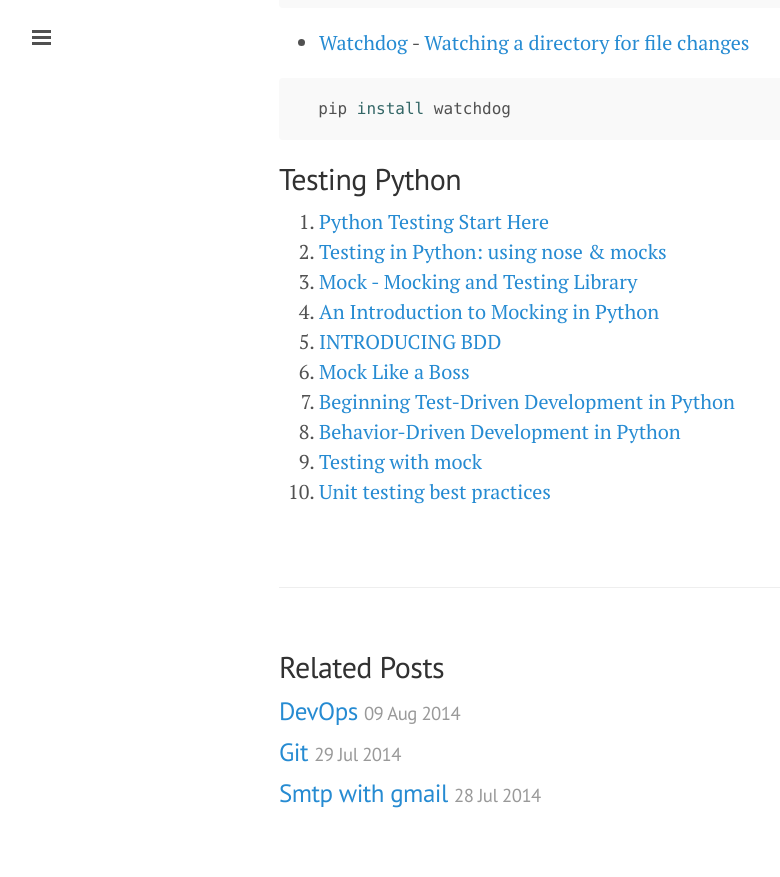
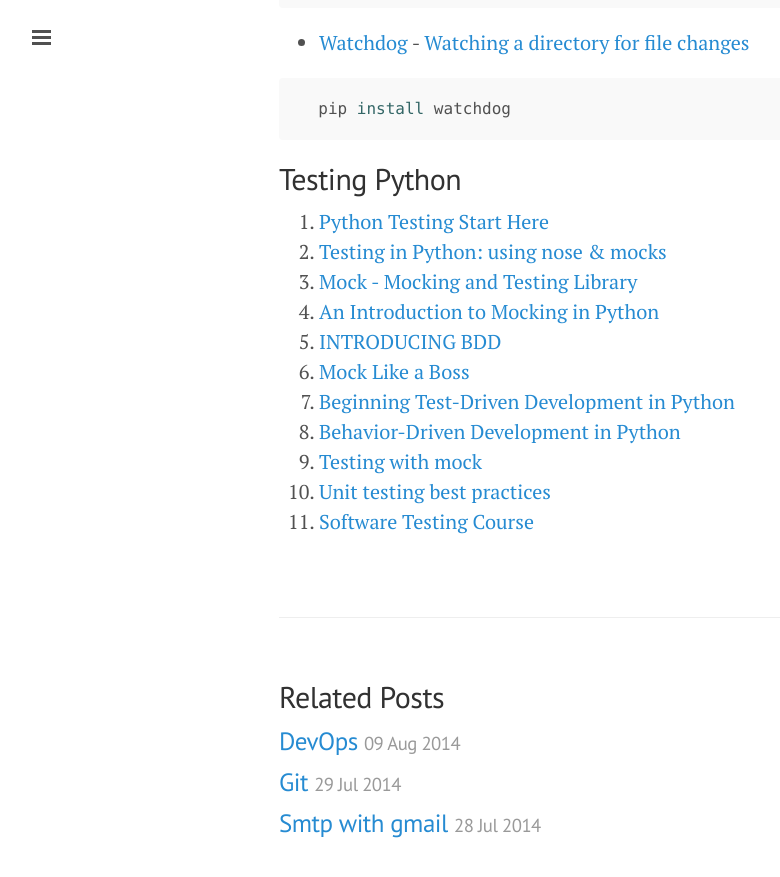
Before and after one commit to ibotdotout/ibotdotout.github.io, a Jekyll site: the page built from _posts/2014-07-11-python-testing.md, in a window 1280 px wide and 900 px high, scrolled down 3051 px. Shown: the top 877 px of the window, without its empty margins (1-781 px from the left). Built offline with Jekyll 4.4.1, drawn with Linux system fonts in a browser that asks for light colours; Markdown is read by kramdown in place of the engine named in the settings.

Commit message:
add software testing course

```diff
--- a/_posts/2014-07-11-python-testing.md
+++ b/_posts/2014-07-11-python-testing.md
@@ -125,3 +125,4 @@ Cover - (Stmts - Miss)/Stmts * 100
 8. [Behavior-Driven Development in Python](http://code.tutsplus.com/tutorials/behavior-driven-development-in-python--net-26547)
 9. [Testing with mock](http://pyvideo.org/video/392/pycon-2011--testing-with-mock)
 10. [Unit testing best practices](http://www.slideshare.net/nickokiss/unit-testing-best-practices)
+11. [Software Testing Course](https://www.udacity.com/course/cs258)
```
